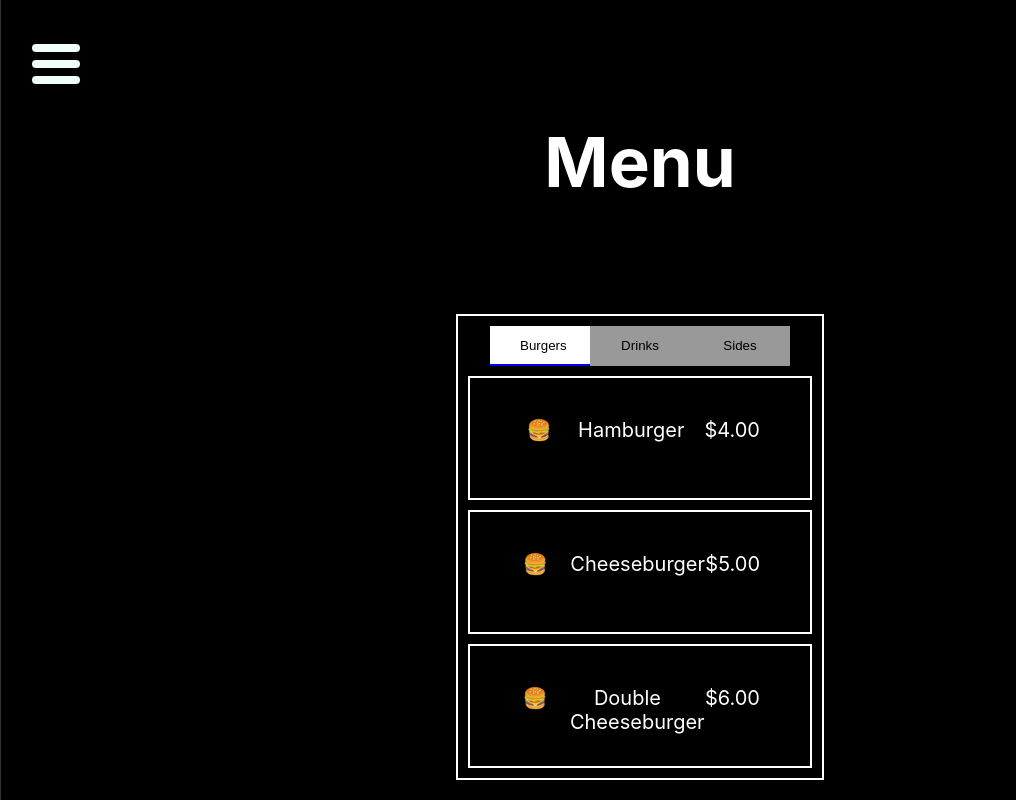
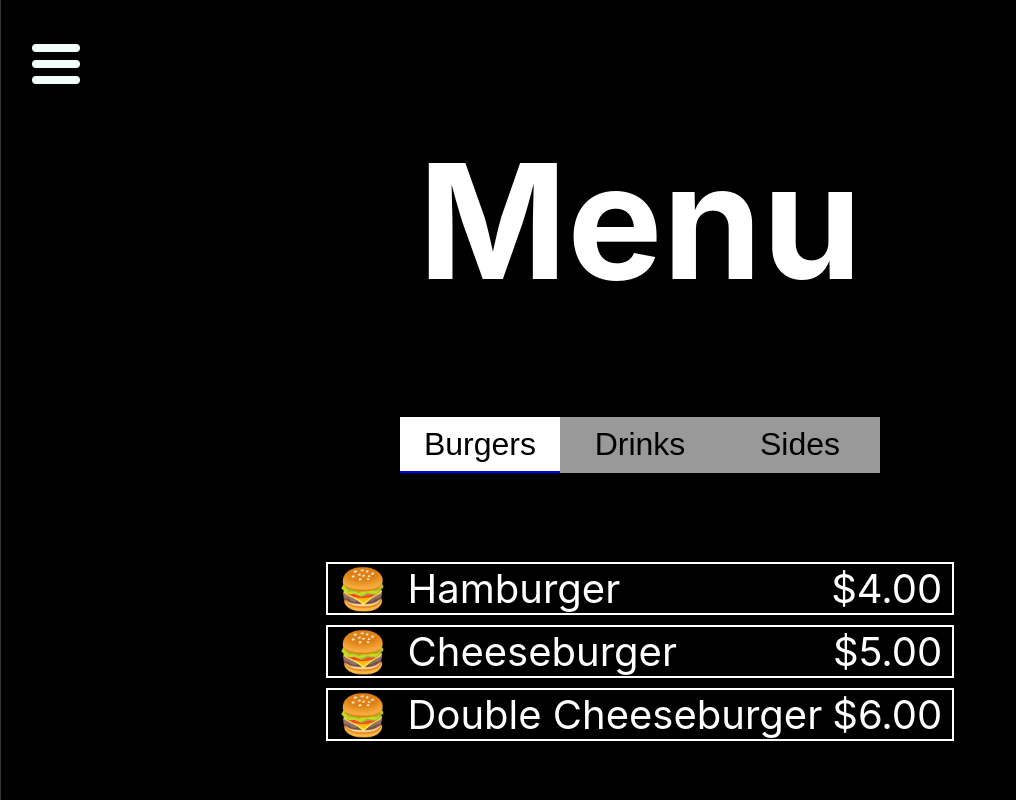
Before and after one commit to jossters/Simplujj, a React (Create React App) app in the folder client/: page /Menu in a window 1280 px wide. Shown: the whole page, without its empty margins (0-1016 px from the left). Built offline with nearby package versions, Linux system fonts and the light colour scheme.

Commit message:
css styling

```diff
--- a/client/src/App.css
+++ b/client/src/App.css
@@ -27,6 +27,7 @@
 .App-link {
   color: #61dafb;
 }
+
 p {
   font-size: 40px;
   letter-spacing: 2.4px;
@@ -50,45 +51,63 @@ p {
 }
 
 .navsvg {
-  max-width:5%;
-    height:auto;
+  max-width: 5%;
+  height: auto;
 }
 
+/*  */
 .App-Menu {
   text-align: center;
   background-color: black;
   color: white;
+  display: flex;
+  flex-direction: column;
+  justify-content: space-evenly;
   min-height: 100vh;
+}
+
+.Menu-items {
+  border: rgb(255, 255, 255);
+  border-style: solid;
+  border-width: 2px;
+
+  /* height: 13vmin;
+  width: 80vmin; */
+
+  display: flex;
+  flex-direction: row;
+  margin: 10px;
+  /* box-shadow: 0 4px 8px 0 rgba(255, 255, 255, 0.2), 0 6px 20px 0 rgba(255, 255, 255, 0.19); */
+}
+.Menu-items>div {
+  font-size: 5vmin;
+  display: flex;
+  align-items: center;
+  margin-right: 10px;
+}
+.Image-item {
+  margin-left: 10px;
+}
+.Title-item{
+  margin-left: 10px;
+}
+.Price-item {
+  margin-left: auto;
+}
+.Tab-Menu {
+  margin: 0px 0px 30px 0px;
+}
+
+.H1-Menu {
+  margin: 75px 0px 50px 0px;
+  font-size: 20vmin;
+}
+
+.Items-Menu {
+
+}
+.Entire-Items-Menu {
   display: flex;
   justify-content: center;
+  flex-direction: row;
 }
-.Menu-items {
-  border:rgb(255, 255, 255);
-  border-style: solid;
-  border-width: 2px;
-  padding: 40px;
-  margin: 0px 10px 10px 10px;
-  height: 40px;
-  width: 260px;
-  display: flex;
-  flex-wrap: nowrap;
-}
-.Menu-items > div {
-  margin: 0px 10px 10px 10px;
-  width: 115px;
-  text-align: center;
-  font-size: 20px;
-}
-.Tab-Menu {
-  padding: 10px;
-}
-.H1-Menu {
-  font-size: 69px;
-  padding: 20px;
-  margin: 100px 0px 90px 0px;
-}
-.hole-tab {
-  border:rgb(255, 255, 255);
-  border-style: solid;
-  border-width: 2px;
-}
--- a/client/src/components/Menu.js
+++ b/client/src/components/Menu.js
@@ -4,9 +4,9 @@ import "../App.css";
 import { burgers, drinks, sides, tabs } from "../data";
 
 const Tab = styled.button`
-  height: 40px;
-  width: 100px;
-  padding: 10px 30px;
+  font-size: 4vmin;
+  height: 7vmin;
+  width: 20vmin;
   cursor: pointer;
   opacity: 0.6;
   background: white;
@@ -28,9 +28,9 @@ export default function Menu() {
   const burgerMenu = burgers.map((data, key) => {
     return (
       <div className="Menu-items" key={key}>
-       <div>{ data.image }</div>
-       <div>{data.title}</div>
-       <div>{data.price}</div>
+        <div className="Image-item">{data.image}</div>
+        <div className="Title-item">{data.title}</div>
+        <div className="Price-item">{data.price}</div>
       </div>
     );
   });
@@ -38,9 +38,9 @@ export default function Menu() {
   const drinksMenu = drinks.map((data, key) => {
     return (
       <div className="Menu-items" key={key}>
-       <div>{ data.image }</div>
-       <div>{data.title}</div>
-       <div>{data.price}</div>
+        <div className="Image-item">{data.image}</div>
+        <div className="Title-item">{data.title}</div>
+        <div className="Price-item">{data.price}</div>
       </div>
     );
   });
@@ -48,9 +48,9 @@ export default function Menu() {
   const sidesMenu = sides.map((data, key) => {
     return (
       <div className="Menu-items" key={key}>
-       <div>{ data.image }</div>
-       <div>{data.title}</div>
-       <div>{data.price}</div>
+        <div className="Image-item">{data.image}</div>
+        <div className="Title-item">{data.title}</div>
+        <div className="Price-item">{data.price}</div>
       </div>
     );
   });
@@ -66,22 +66,17 @@ export default function Menu() {
 
   return (
     <div className="App-Menu">
-      <div className="Hole-Menu">
-        <h1 className="H1-Menu"> Menu </h1>
-        <div className="hole-tab">
-        <div className="Hole-Menu">
-
+      <h1 className="H1-Menu"> Menu </h1>
       <div className="Tab-Menu">
         {tabs.map((tab) => (
           <Tab key={tab} active={active === tab} onClick={() => setActive(tab)}>
             {tab}
           </Tab>
         ))}
-        </div>
-        {renderMenu()}
-        </div>
-        </div>
-        </div>
+      </div>
+      <div className="Entire-Items-Menu">
+        <div className="Items-Menu">{renderMenu()}</div>
+      </div>
     </div>
   );
 }
```
